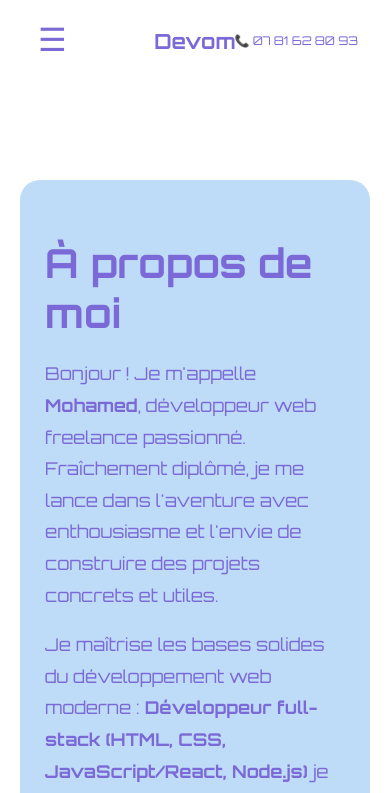
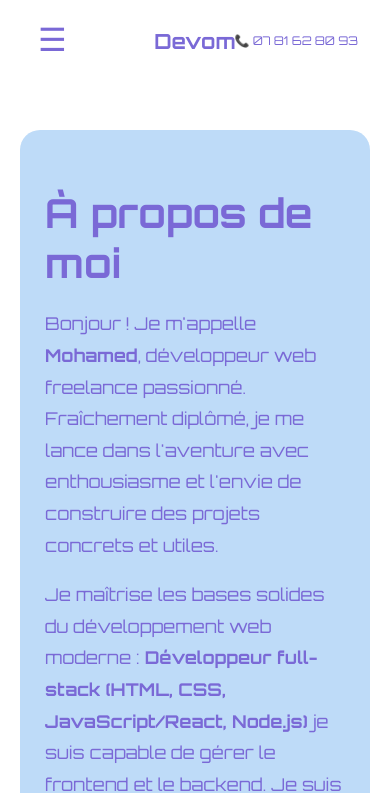
Before and after one commit to Mohoua93/devom, a React (Create React App) app: page /a-propos in a window 390 px wide. Shown: the top 793 px of the page. Built offline with nearby package versions, Linux system fonts and the light colour scheme.

Commit message:
Refactoring About

```diff
--- a/src/styles/About.css
+++ b/src/styles/About.css
@@ -37,7 +37,7 @@
   @media (max-width: 768px) {
 
     .about {
-      height: 1200px;
+      height: 1100px;
     }
 
     .about-container {
```
